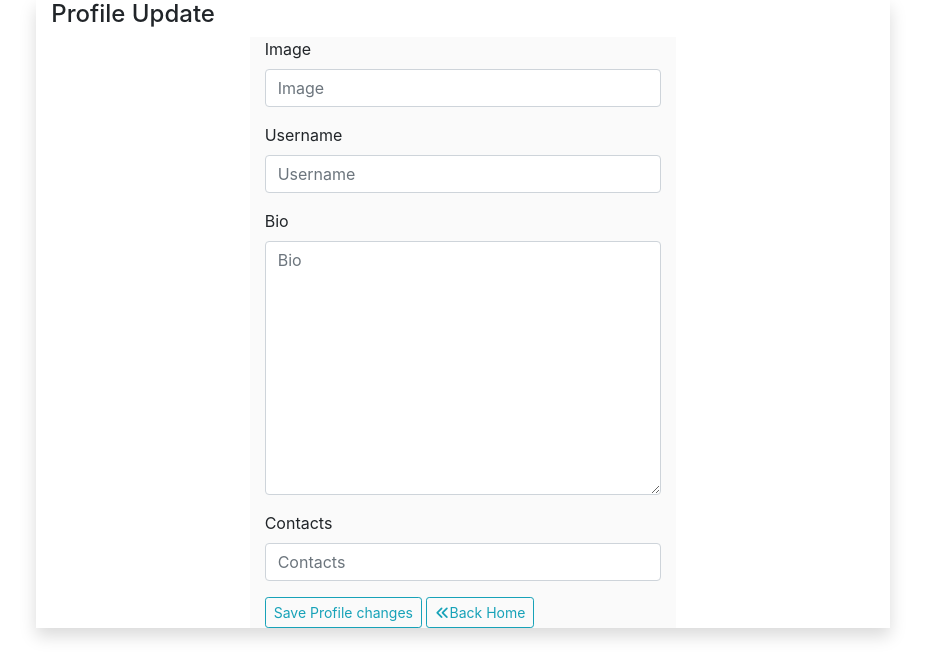
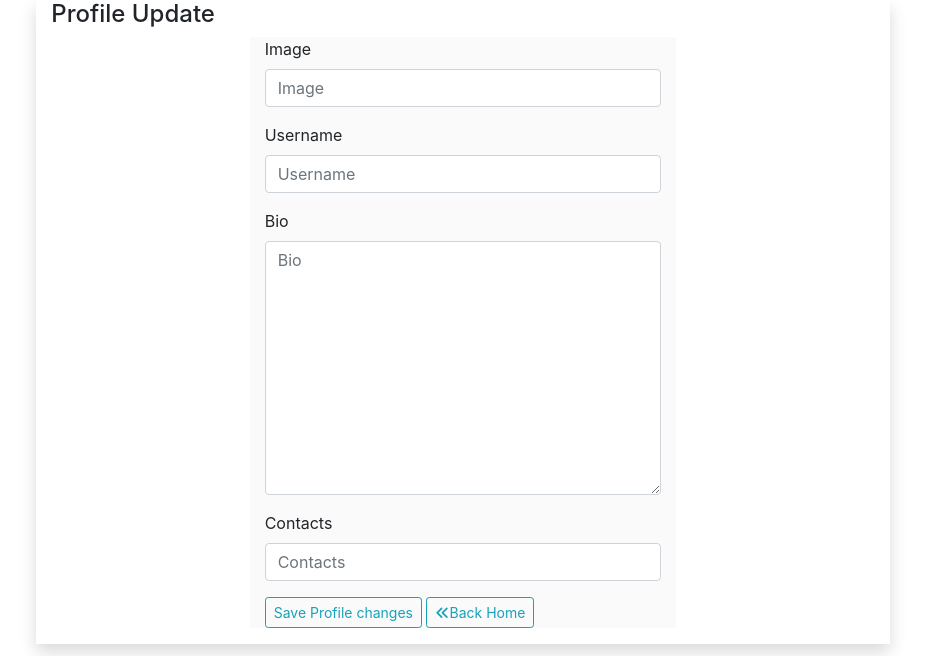
Before and after one commit to Reuben-Kipkemboi/Awwwards, a Django app: template app/templates/update_profile.html in a window 1280 px wide. Shown: the part 144-800 px from the top of the page, without its empty margins (177-1102 px from the left). Run offline with Django 4.2, Linux system fonts and the light colour scheme; the template is opened without the code that fills it: values that come from a table or form of the project are taken from there, others are empty; some libraries are stand-ins or nearby versions.

Commit message:
st:profile-update-form - optimizes form styling

```diff
--- a/app/templates/profile.html
+++ b/app/templates/profile.html
@@ -5,6 +5,8 @@
 {% block content %}
 
 <div class="container-fluid">
+
+    {% include 'navbar.html' %}
 
     <div class="col-md-5 shadow-lg mx-auto p-4">
         <h3 class="ms-2 text-center">User Name:{{request.user.username}}
--- a/app/templates/update_profile.html
+++ b/app/templates/update_profile.html
@@ -9,7 +9,7 @@
     <h4>Profile Update</h4>
     <div class="row">
         <!-- <div class="col-md-3"></div> -->
-        <div class="col-md-6 update-profile mx-auto" style="background-color: #fafafa;">
+        <div class="col-md-6 update-profile mx-auto mb-3" style="background-color: #fafafa;">
             <form action="" method="post" enctype="multipart/form-data">
                 {%csrf_token%}
 
```
